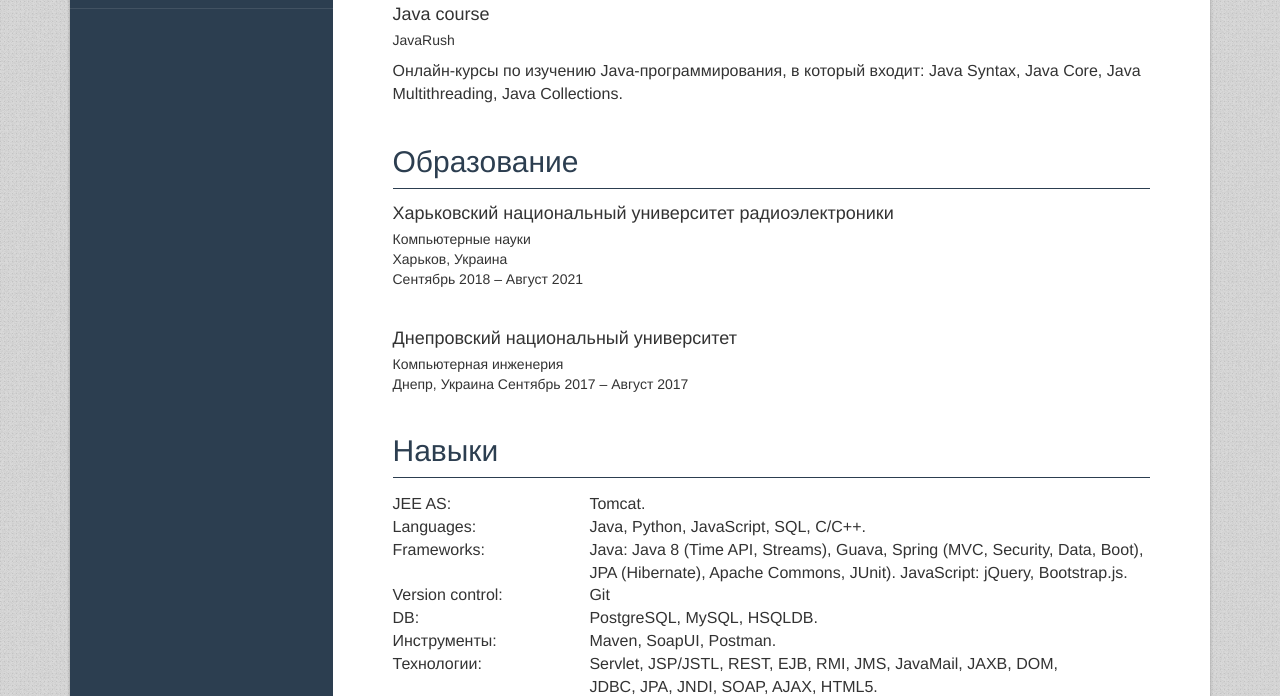
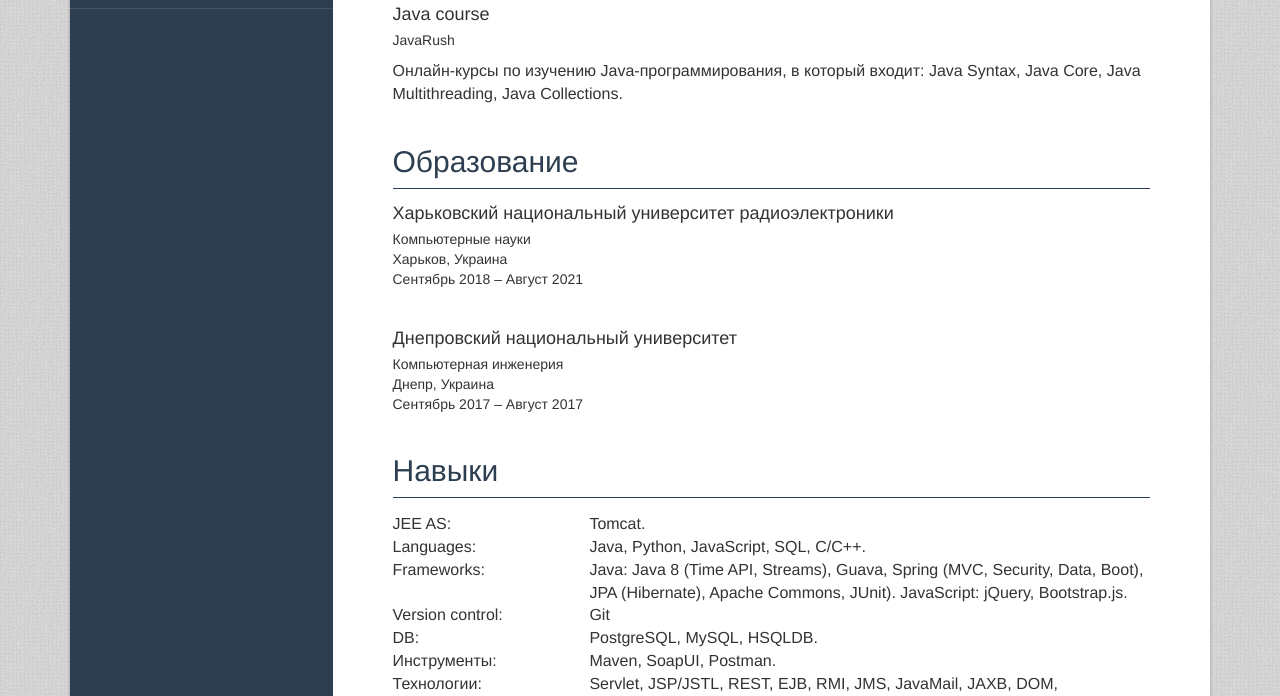
Before and after one commit to examplenameaccount/examplenameaccount.github.io, a plain HTML site: page index.html in a window 1280 px wide. Shown: the part 603-1299 px from the top of the page. Drawn offline with nearby package versions, Linux system fonts and the light colour scheme.

Commit message:
Fixed row

```diff
--- a/index.html
+++ b/index.html
@@ -108,7 +108,7 @@
                       <h4 class="media-heading">Днепровский национальный университет</h4>
                       <div class="meta">
                         <span class="title">Компьютерная инженерия</span><br/>
-                        <span class="location">Днепр, Украина</span>
+                        <span class="location">Днепр, Украина</span><br/>
                         <span class="dates-employed">Сентябрь 2017 – Август 2017</span>
                       </div>
                     </div>
```
